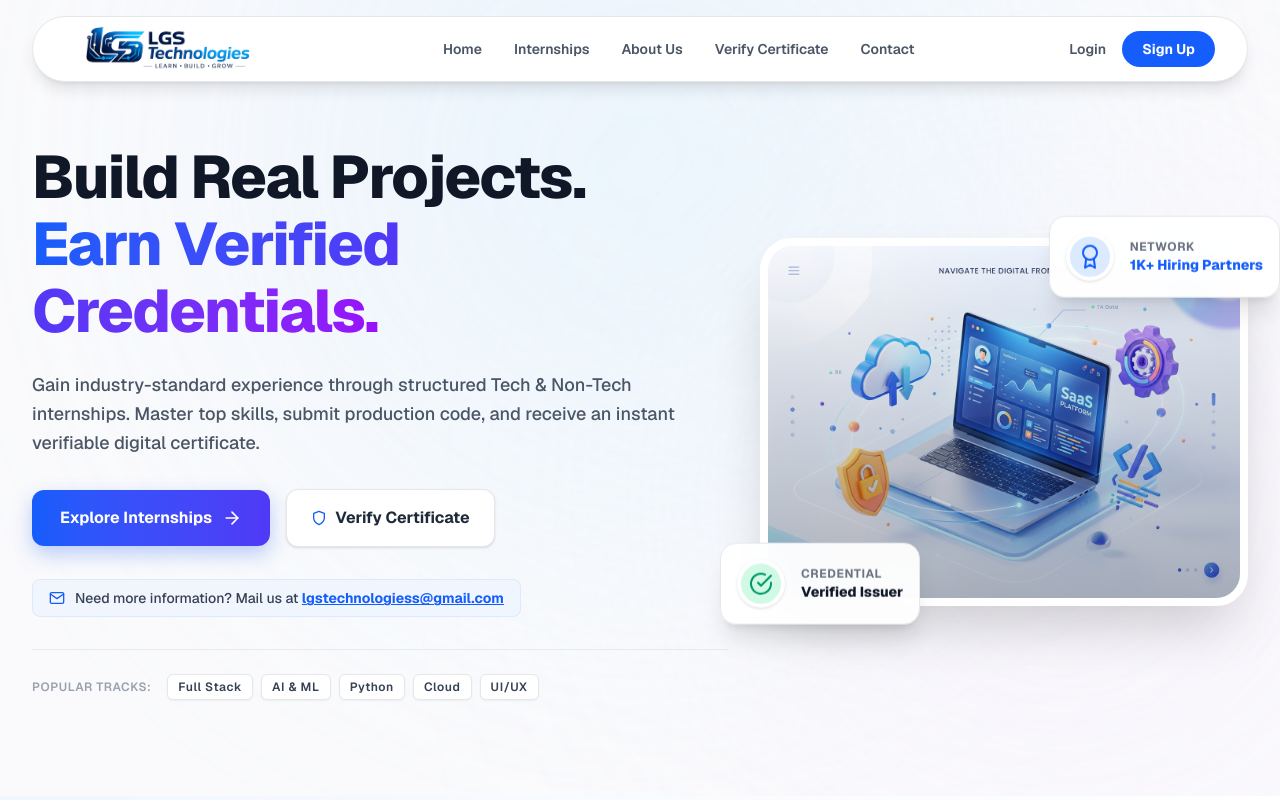
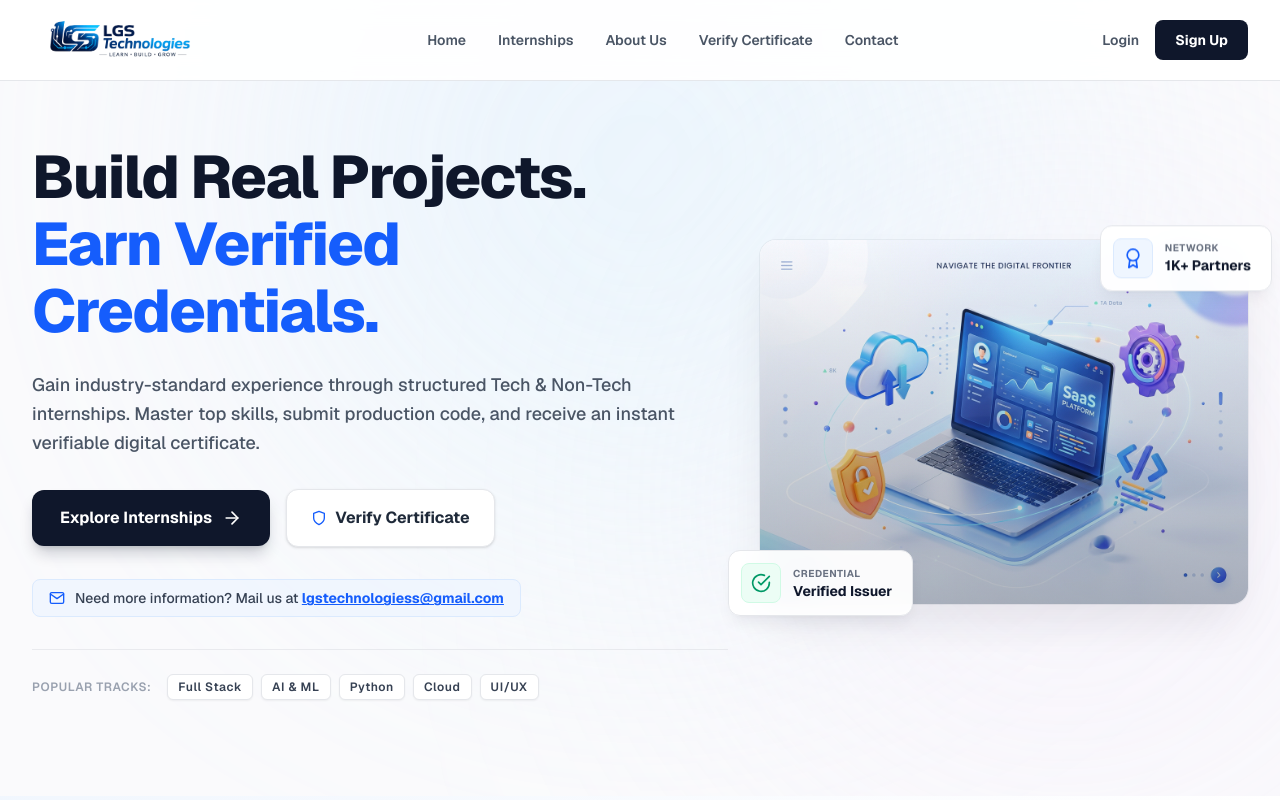
Before and after one commit to lokitheeditor697-create/Lgs-technlogies-prototype, a Next.js app in the folder frontend/: page / in a window 1280 px wide. Shown: the top 800 px of the page. Built offline with nearby package versions, Linux system fonts and the light colour scheme.

Commit message:
Revamp UI to enterprise aesthetic: Full-width navbar, solid typography, sleeker hero image

```diff
--- a/frontend/src/components/home/Hero.tsx
+++ b/frontend/src/components/home/Hero.tsx
@@ -30,10 +30,10 @@ export default function Hero() {
               initial={{ opacity: 0, y: 20 }}
               animate={{ opacity: 1, y: 0 }}
               transition={{ duration: 0.6 }}
-              className="text-4xl sm:text-5xl lg:text-6xl font-extrabold text-gray-900 tracking-tight mb-6 leading-[1.12]"
+              className="text-4xl sm:text-5xl lg:text-6xl font-extrabold text-slate-900 tracking-tight mb-6 leading-[1.12]"
             >
               Build Real Projects. <br />
-              <span className="text-transparent bg-clip-text bg-gradient-to-r from-blue-600 via-indigo-600 to-purple-600">
+              <span className="text-blue-600">
                 Earn Verified Credentials.
               </span>
             </motion.h1>
@@ -56,7 +56,7 @@ export default function Hero() {
             >
               <Link
                 href="#internships"
-                className="inline-flex items-center justify-center gap-2.5 px-7 py-4 bg-gradient-to-r from-blue-600 to-indigo-600 hover:from-blue-700 hover:to-indigo-700 text-white rounded-xl font-bold text-base shadow-[0_8px_20px_rgba(37,99,235,0.3)] hover:shadow-[0_10px_25px_rgba(37,99,235,0.45)] transition-all duration-300 transform hover:-translate-y-0.5"
+                className="inline-flex items-center justify-center gap-2.5 px-7 py-4 bg-slate-900 hover:bg-slate-800 text-white rounded-xl font-bold text-base shadow-lg shadow-slate-900/20 transition-all duration-300 transform hover:-translate-y-0.5"
               >
                 <span>Explore Internships</span>
                 <FiArrowRight className="w-5 h-5" />
@@ -108,8 +108,8 @@ export default function Hero() {
               transition={{ duration: 0.7, delay: 0.2 }}
               className="relative mx-auto max-w-lg lg:max-w-none"
             >
-              {/* Image Container with Glassmorphic Border */}
-              <div className="relative rounded-[32px] overflow-hidden shadow-[0_30px_60px_-15px_rgba(0,0,0,0.2)] border-8 border-white bg-white">
+              {/* Image Container with Sleek Shadow */}
+              <div className="relative rounded-2xl overflow-hidden shadow-2xl shadow-slate-900/10 ring-1 ring-slate-900/5 bg-white">
                  <Image
                    src="/hero-isometric.jpg"
                    alt="3D isometric illustration of a sleek modern laptop"
@@ -125,31 +125,31 @@ export default function Hero() {
 
               {/* Floating Badge: Verified Badge */}
               <motion.div
-                animate={{ y: [0, -8, 0] }}
+                animate={{ y: [0, -6, 0] }}
                 transition={{ duration: 4, repeat: Infinity, ease: "easeInOut" }}
-                className="absolute -bottom-6 -left-6 sm:-left-10 bg-white/95 backdrop-blur-xl border border-gray-200 p-4 rounded-2xl shadow-xl flex items-center gap-4 text-gray-900 z-20"
+                className="absolute -bottom-4 -left-4 sm:-left-8 bg-white/95 backdrop-blur-md border border-gray-200 p-3 rounded-xl shadow-lg shadow-slate-900/5 flex items-center gap-3 text-slate-900 z-20"
               >
-                <div className="w-12 h-12 rounded-full bg-emerald-100 flex items-center justify-center text-emerald-600 font-bold border-4 border-white shadow-sm">
-                  <FiCheckCircle className="w-6 h-6" />
+                <div className="w-10 h-10 rounded-lg bg-emerald-50 flex items-center justify-center text-emerald-600 font-bold border border-emerald-100">
+                  <FiCheckCircle className="w-5 h-5" />
                 </div>
-                <div>
-                  <p className="text-xs text-gray-500 font-bold uppercase tracking-wider">Credential</p>
-                  <p className="text-sm font-extrabold text-gray-900">Verified Issuer</p>
+                <div className="pr-2">
+                  <p className="text-[10px] text-gray-500 font-bold uppercase tracking-wider">Credential</p>
+                  <p className="text-sm font-bold text-slate-900">Verified Issuer</p>
                 </div>
               </motion.div>
 
               {/* Floating Badge: Counter */}
               <motion.div
-                animate={{ y: [0, 8, 0] }}
+                animate={{ y: [0, 6, 0] }}
                 transition={{ duration: 5, repeat: Infinity, ease: "easeInOut", delay: 1 }}
-                className="absolute -top-6 -right-6 sm:-right-8 bg-white/95 backdrop-blur-xl border border-gray-200 p-4 rounded-2xl shadow-xl flex items-center gap-4 text-gray-900 z-20"
+                className="absolute -top-4 -right-4 sm:-right-6 bg-white/95 backdrop-blur-md border border-gray-200 p-3 rounded-xl shadow-lg shadow-slate-900/5 flex items-center gap-3 text-slate-900 z-20"
               >
-                <div className="w-12 h-12 rounded-full bg-blue-100 flex items-center justify-center text-blue-600 font-bold border-4 border-white shadow-sm">
-                  <FiAward className="w-6 h-6" />
+                <div className="w-10 h-10 rounded-lg bg-blue-50 flex items-center justify-center text-blue-600 font-bold border border-blue-100">
+                  <FiAward className="w-5 h-5" />
                 </div>
-                <div>
-                  <p className="text-xs text-gray-500 font-bold uppercase tracking-wider">Network</p>
-                  <p className="text-sm font-extrabold text-blue-600">1K+ Hiring Partners</p>
+                <div className="pr-2">
+                  <p className="text-[10px] text-gray-500 font-bold uppercase tracking-wider">Network</p>
+                  <p className="text-sm font-bold text-slate-900">1K+ Partners</p>
                 </div>
               </motion.div>
             </motion.div>
--- a/frontend/src/components/layout/Navbar.tsx
+++ b/frontend/src/components/layout/Navbar.tsx
@@ -34,21 +34,21 @@ export default function Navbar() {
   };
 
   return (
-    <nav className="fixed top-4 left-1/2 -translate-x-1/2 w-[95%] max-w-7xl bg-white border border-gray-200 z-50 rounded-full shadow-lg transition-all duration-300">
-      <div className="px-6 sm:px-8">
-        <div className="flex justify-between items-center h-16">
+    <nav className="fixed top-0 left-0 w-full bg-white/90 backdrop-blur-md border-b border-gray-200 z-50 transition-all duration-300">
+      <div className="max-w-7xl mx-auto px-4 sm:px-6 lg:px-8">
+        <div className="flex justify-between items-center h-16 sm:h-20">
           <Link href="/" className="flex items-center gap-2 group">
-            <img src="/images/logo.png" alt="LGS Technologies" className="h-12 sm:h-14 md:h-16 object-contain py-1" />
+            <img src="/images/logo.png" alt="LGS Technologies" className="h-10 sm:h-12 md:h-14 object-contain py-1" />
           </Link>
 
           <div className="hidden md:flex items-center gap-8">
-            <Link href="/" className="text-sm font-semibold text-gray-600 hover:text-blue-600 transition-colors">Home</Link>
+            <Link href="/" className="text-sm font-semibold text-gray-600 hover:text-slate-900 transition-colors">Home</Link>
             {!isLearningModule && (
               <>
-                <Link href="/#internships" className="text-sm font-semibold text-gray-600 hover:text-blue-600 transition-colors">Internships</Link>
-                <Link href="/#about" className="text-sm font-semibold text-gray-600 hover:text-blue-600 transition-colors">About Us</Link>
-                <Link href="/verify" className="text-sm font-semibold text-gray-600 hover:text-blue-600 transition-colors">Verify Certificate</Link>
-                <Link href="/#footer" className="text-sm font-semibold text-gray-600 hover:text-blue-600 transition-colors">Contact</Link>
+                <Link href="/#internships" className="text-sm font-semibold text-gray-600 hover:text-slate-900 transition-colors">Internships</Link>
+                <Link href="/#about" className="text-sm font-semibold text-gray-600 hover:text-slate-900 transition-colors">About Us</Link>
+                <Link href="/verify" className="text-sm font-semibold text-gray-600 hover:text-slate-900 transition-colors">Verify Certificate</Link>
+                <Link href="/#footer" className="text-sm font-semibold text-gray-600 hover:text-slate-900 transition-colors">Contact</Link>
               </>
             )}
           </div>
@@ -58,19 +58,19 @@ export default function Navbar() {
               <>
                 <div className="relative group">
                   <div onClick={() => setDropdownOpen(!dropdownOpen)} className="flex items-center gap-2 cursor-pointer py-2">
-                    <div className="w-10 h-10 rounded-full bg-blue-600 flex items-center justify-center text-white font-bold ring-2 ring-white hover:ring-blue-200 transition-all shadow-sm">
+                    <div className="w-10 h-10 rounded-full bg-slate-900 flex items-center justify-center text-white font-bold ring-2 ring-white hover:ring-slate-200 transition-all shadow-sm">
                       {user.name ? user.name.substring(0, 2).toUpperCase() : 'US'}
                     </div>
-                    <div className="hidden sm:flex items-center gap-1 text-gray-700 hover:text-gray-900 transition font-medium">
+                    <div className="hidden sm:flex items-center gap-1 text-gray-700 hover:text-slate-900 transition font-medium">
                       {user.name} <FiChevronDown className="w-4 h-4 text-gray-500" />
                     </div>
                   </div>
-                  <div className={`absolute right-0 top-full w-56 bg-white rounded-xl shadow-lg border border-gray-100 transition-all duration-200 transform origin-top-right pt-2 ${dropdownOpen ? 'opacity-100 visible scale-100' : 'opacity-0 invisible scale-95 group-hover:opacity-100 group-hover:visible group-hover:scale-100'}`}>
+                  <div className={`absolute right-0 top-full w-56 bg-white rounded-xl shadow-xl border border-gray-100 transition-all duration-200 transform origin-top-right pt-2 ${dropdownOpen ? 'opacity-100 visible scale-100' : 'opacity-0 invisible scale-95 group-hover:opacity-100 group-hover:visible group-hover:scale-100'}`}>
                     <div className="px-5 py-4 border-b border-gray-100 bg-gray-50/50 rounded-t-xl">
                       <p className="text-base font-bold text-gray-900 truncate">{user.name}</p>
                     </div>
                     <div className="py-2 flex flex-col">
-                      <Link href="/dashboard" className="flex items-center gap-3 px-5 py-2.5 text-sm text-gray-700 hover:bg-gray-50 hover:text-blue-600 transition font-medium">
+                      <Link href="/dashboard" className="flex items-center gap-3 px-5 py-2.5 text-sm text-gray-700 hover:bg-gray-50 hover:text-slate-900 transition font-medium">
                         <FiGrid className="w-4 h-4" /> Dashboard
                       </Link>
                       {user.role === 'ADMIN' && (
@@ -78,10 +78,10 @@ export default function Navbar() {
                           <FiSettings className="w-4 h-4" /> Admin Panel
                         </Link>
                       )}
-                      <Link href="/dashboard" className="flex items-center gap-3 px-5 py-2.5 text-sm text-gray-700 hover:bg-gray-50 hover:text-blue-600 transition font-medium">
+                      <Link href="/dashboard" className="flex items-center gap-3 px-5 py-2.5 text-sm text-gray-700 hover:bg-gray-50 hover:text-slate-900 transition font-medium">
                         <FiUser className="w-4 h-4" /> My profile
                       </Link>
-                      <Link href="/dashboard?tab=settings" className="flex items-center gap-3 px-5 py-2.5 text-sm text-gray-700 hover:bg-gray-50 hover:text-blue-600 transition font-medium">
+                      <Link href="/dashboard?tab=settings" className="flex items-center gap-3 px-5 py-2.5 text-sm text-gray-700 hover:bg-gray-50 hover:text-slate-900 transition font-medium">
                         <FiSettings className="w-4 h-4" /> Account Settings
                       </Link>
                       <div className="h-px bg-gray-100 my-1 mx-2"></div>
@@ -94,8 +94,8 @@ export default function Navbar() {
               </>
             ) : (
               <>
-                <Link href="/login" className="text-sm font-semibold text-gray-600 hover:text-blue-600 transition">Login</Link>
-                <Link href="/register" className="text-sm font-bold bg-blue-600 text-white px-5 py-2 rounded-full hover:bg-blue-700 hover:shadow-[0_4px_12px_rgba(37,99,235,0.4)] transition-all">Sign Up</Link>
+                <Link href="/login" className="text-sm font-semibold text-gray-600 hover:text-slate-900 transition">Login</Link>
+                <Link href="/register" className="text-sm font-bold bg-slate-900 text-white px-5 py-2.5 rounded-lg hover:bg-slate-800 transition-all">Sign Up</Link>
               </>
             )}
           </div>
```
